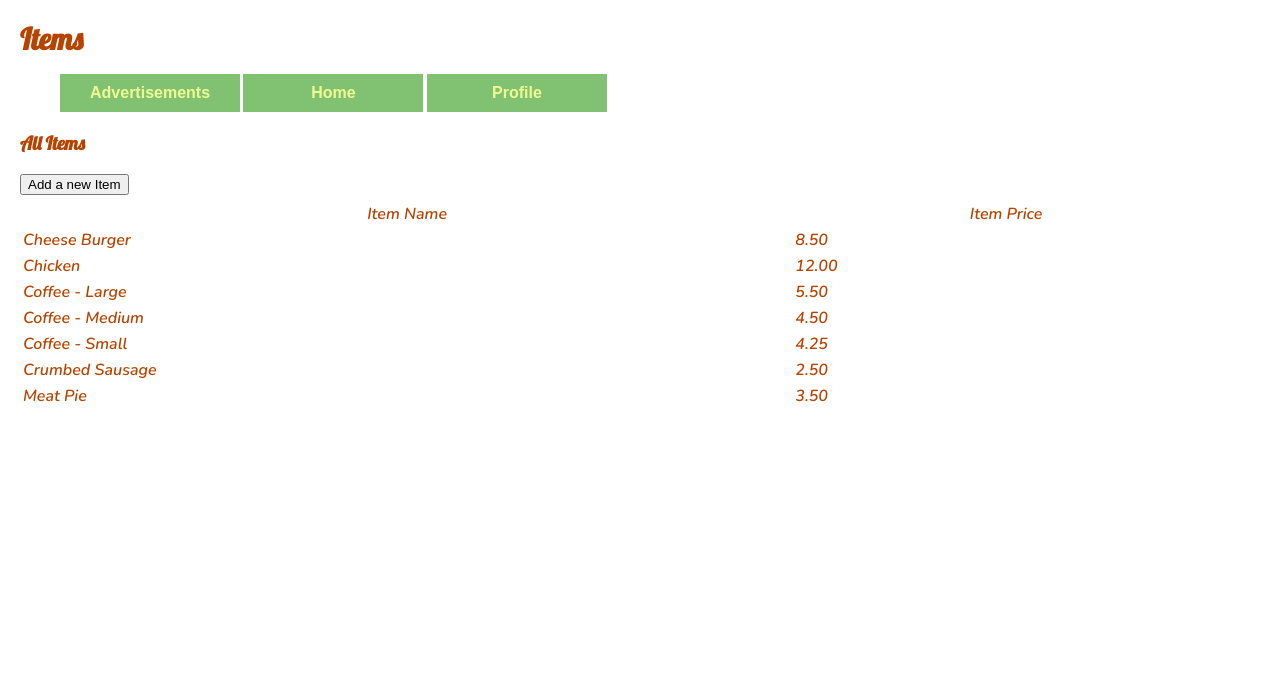
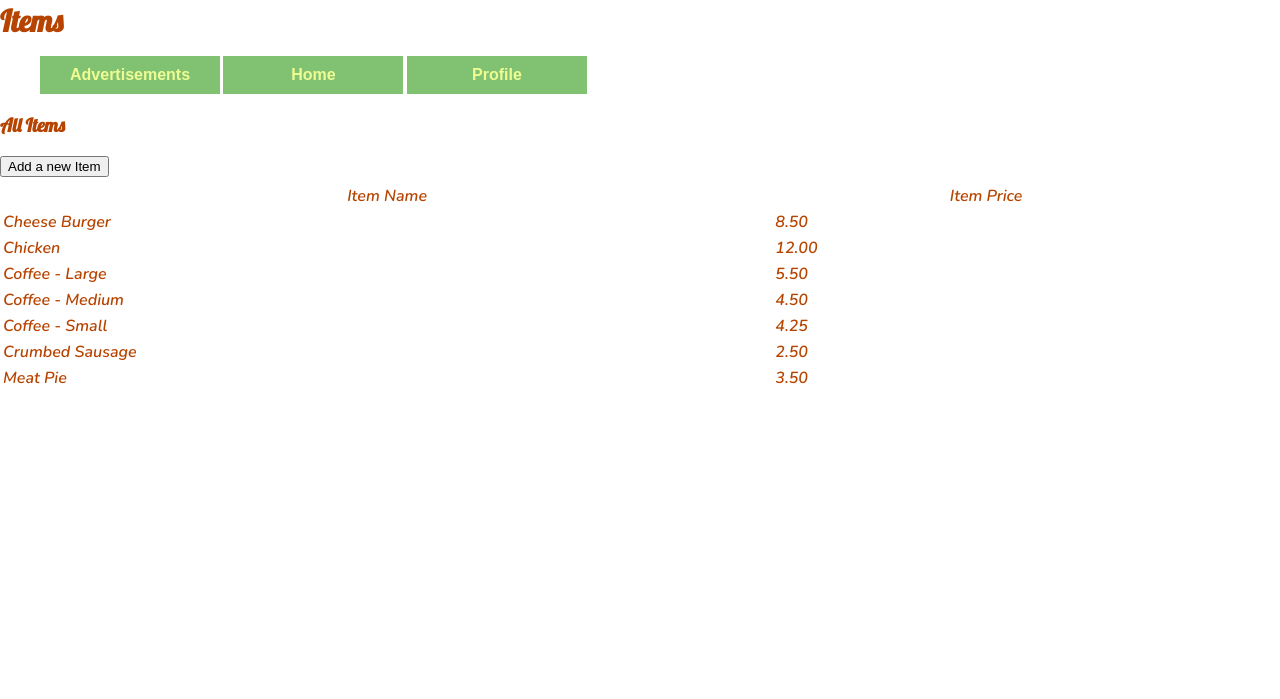
Before and after one commit to S3954897/FriendlyGFlask, a Flask app: page /items in a window 1280 px wide. Shown: the top 699 px of the page. Run offline with Flask 3, Linux system fonts and the light colour scheme; a user stored in the database is signed in; data comes from the database, SQL or seed files in the repository; some libraries are stand-ins or nearby versions.

```diff
--- a/website/static/style.css
+++ b/website/static/style.css
@@ -24,7 +24,7 @@ body {
     font-family: 'Lobster', sans-serif;
     font-size: 1rem;
     color: #b64400;
-    margin: 20px;
+    margin: 0px;
 }
 
 
```
